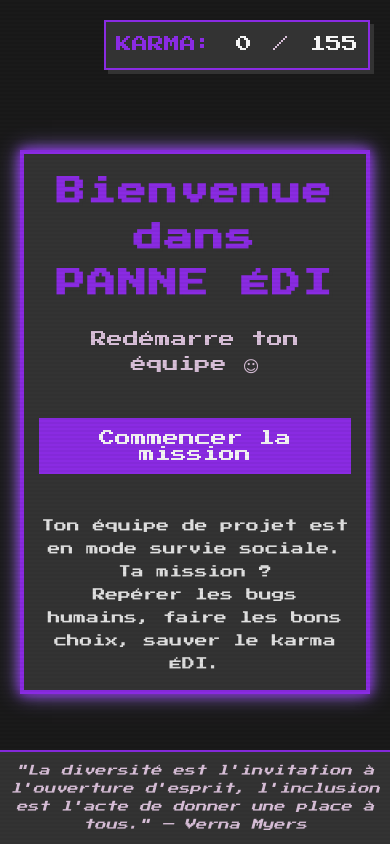
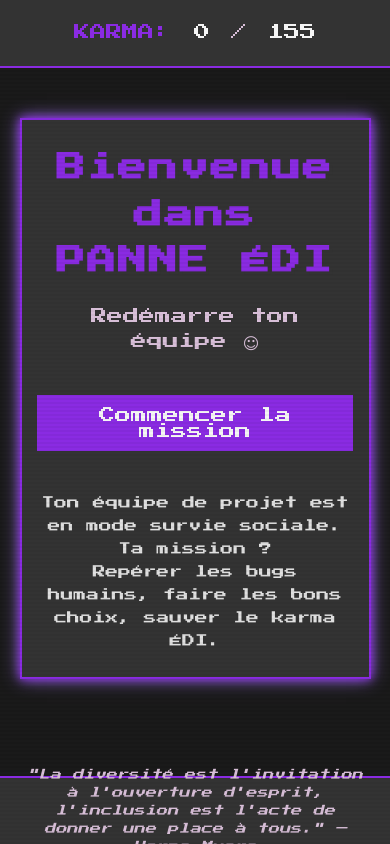
Before and after one commit to iliaslb/panne-edi, a plain HTML site: page index.html in a window 390 px wide. Drawn offline with Linux system fonts and the light colour scheme.

Commit message:
Mobile v1

```diff
--- a/styles.css
+++ b/styles.css
@@ -53,13 +53,18 @@
 /* Status Bar */
 .status-bar {
     position: fixed;
-    top: 20px;
-    right: 20px;
+    top: 0;
+    left: 0;
+    right: 0;
     z-index: 1000;
     background-color: var(--dark-color);
-    border: 2px solid var(--primary-color);
-    padding: 10px;
-    box-shadow: 4px 4px 0 var(--dark-color);
+    border-bottom: 2px solid var(--primary-color);
+    padding: 2vh;
+    text-align: center;
+    height: 8vh;
+    display: flex;
+    align-items: center;
+    justify-content: center;
 }
 
 .karma-display {
@@ -102,16 +107,18 @@ body {
     background-color: var(--background-color);
     color: var(--text-color);
     line-height: 1.6;
-    overflow: hidden;
+    overflow-y: auto;
+    -webkit-overflow-scrolling: touch; /* Smooth scrolling on iOS */
 }
 
 .game-container {
     width: 100%;
-    height: 100vh;
+    min-height: 100vh;
     display: flex;
     justify-content: center;
     align-items: center;
     position: relative;
+    padding: 10vh 3vw;
 }
 
 .screen {
@@ -124,7 +131,7 @@ body {
     justify-content: center;
     align-items: center;
     background-color: var(--background-color);
-    padding: 20px;
+    padding: 3vh 3vw;
     text-align: center;
 }
 
@@ -133,13 +140,14 @@ body {
 }
 
 .content {
-    max-width: 800px;
+    max-width: 90vw;
     width: 100%;
-    padding: 20px;
-    border: 4px solid var(--primary-color);
+    padding: 3vh 4vw;
+    border: 0.3vh solid var(--primary-color);
     background-color: var(--dark-color);
-    box-shadow: 0 0 10px var(--primary-color), 0 0 20px var(--accent-color);
+    box-shadow: 0 0 1vh var(--primary-color), 0 0 2vh var(--accent-color);
     position: relative;
+    margin: 2vh auto;
 }
 
 /* Welcome Screen */
@@ -258,22 +266,29 @@ body {
 .choices {
     display: flex;
     flex-direction: column;
-    gap: 15px;
+    gap: 20px;
+    padding: 10px 5px;
+    margin: 0 -5px;
+    -webkit-overflow-scrolling: touch;
 }
 
 .choice-button {
     background-color: var(--dark-color);
     color: var(--light-color);
     border: 2px solid var(--primary-color);
-    padding: 15px;
+    padding: 20px;
     font-family: 'Press Start 2P', cursive;
     font-size: 0.8rem;
     cursor: pointer;
     transition: all 0.3s;
     text-align: left;
+    min-height: 60px;
+    margin: 5px 0;
+    touch-action: manipulation;
+    -webkit-tap-highlight-color: transparent;
 }
 
-.choice-button:hover {
+.choice-button:hover, .choice-button:active {
     background-color: var(--primary-color);
     color: var(--light-color);
 }
@@ -362,11 +377,15 @@ footer {
     position: fixed;
     bottom: 0;
     width: 100%;
-    padding: 10px;
+    padding: 2vh;
+    height: 8vh;
     background-color: var(--dark-color);
     text-align: center;
     font-size: 0.7rem;
     border-top: 2px solid var(--primary-color);
+    display: flex;
+    align-items: center;
+    justify-content: center;
 }
 
 .quote {
@@ -389,12 +408,33 @@ footer {
     }
 
     .choice-button {
-        font-size: 0.7rem;
-        padding: 10px;
+        font-size: 0.8rem;
+        padding: 3vh 4vw;
+        min-height: 10vh;
+        margin: 1vh 0;
     }
 
     .content {
-        padding: 15px;
+        padding: 3vh 4vw;
+        margin: 2vh 2vw;
+        margin-top: 12vh; /* Space for status bar */
+    }
+
+    .screen {
+        padding: 2vh 2vw;
+        align-items: flex-start;
+        overflow-y: auto;
+    }
+
+    .game-container {
+        padding: 8vh 0 8vh;
+    }
+
+    .status-bar {
+        height: 8vh;
+        display: flex;
+        align-items: center;
+        justify-content: center;
     }
 }
 
```
